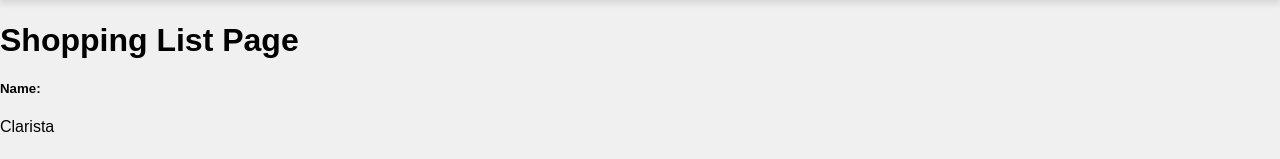
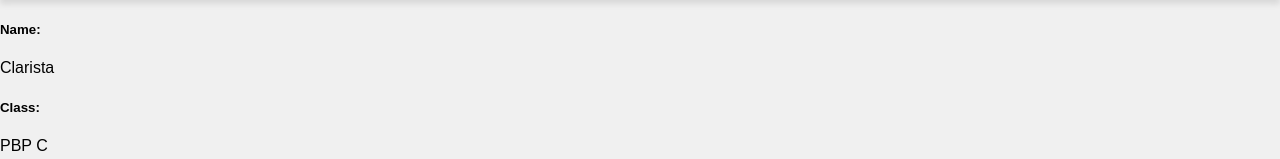
Before and after one commit to clarista/Stokbox, a Django app: page / in a window 1280 px wide. Shown: the part 199-358 px from the top of the page. Run offline with Django 4.2, Linux system fonts and the light colour scheme; data that the repository does not hold is empty.

Commit message:
update readme

```diff
--- a/main/templates/main.html
+++ b/main/templates/main.html
@@ -49,8 +49,6 @@
     <h4>Kelola Persediaan Buah Anda dengan Lebih Baik di StokBox</h4>
 </header>
 
-    <h1>Shopping List Page</h1>
-
     <h5>Name:</h5>
     <p>{{name}}</p>
 
```
Also changed, not shown: README.md.
